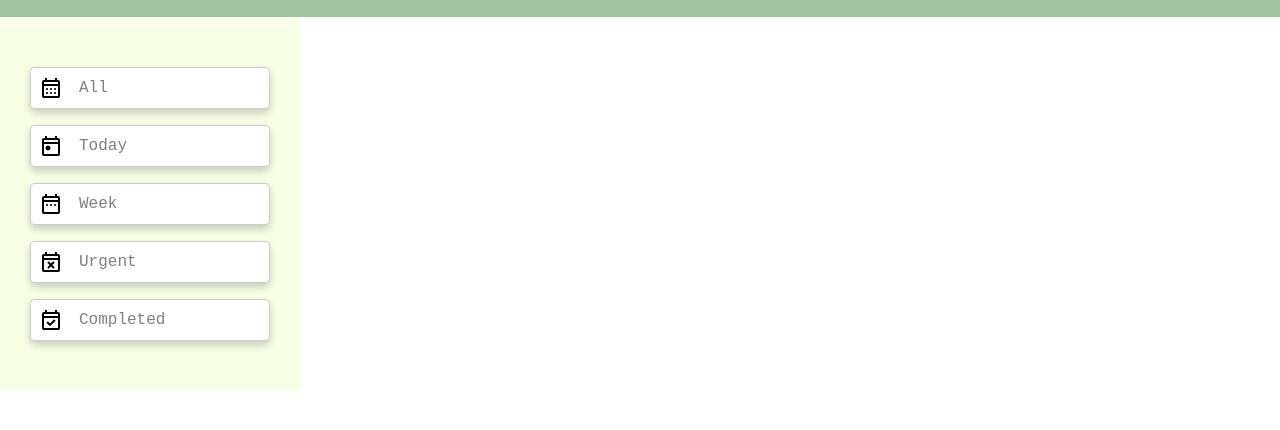
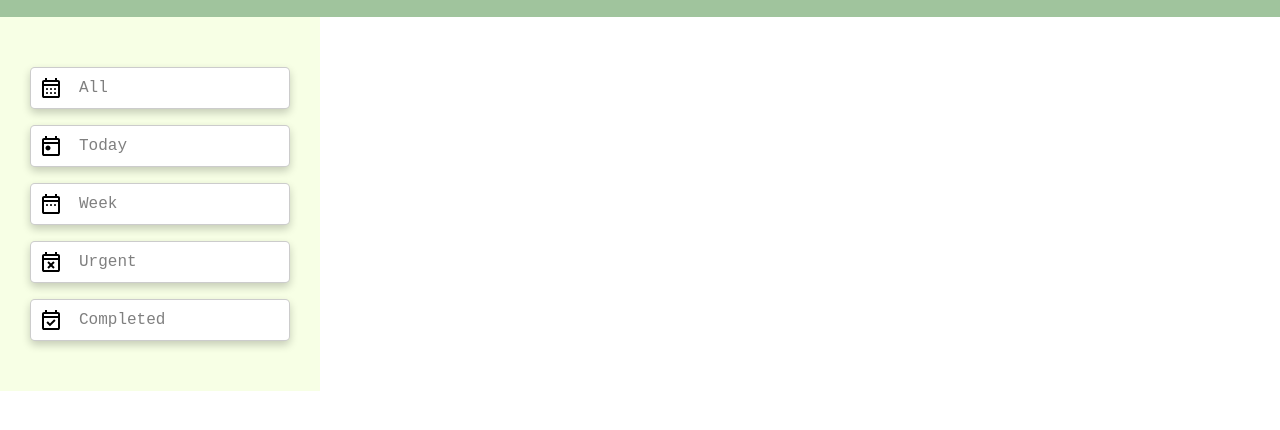
Before and after one commit to hojinchang/todo-list, a website built with webpack: page src/index.html in a window 1280 px wide. Shown: the part 60-490 px from the top of the page. Built offline with nearby package versions, Linux system fonts and the light colour scheme; a web font is replaced by a local one.

Commit message:
Alter sidebar maxwidth to rem

```diff
--- a/src/style.css
+++ b/src/style.css
@@ -27,7 +27,7 @@ header > img {
 }
 
 #sidebar {
-    max-width: 300px;
+    max-width: 20rem;
     background: var(--green-4);
     padding: 50px 30px;
 }
```
